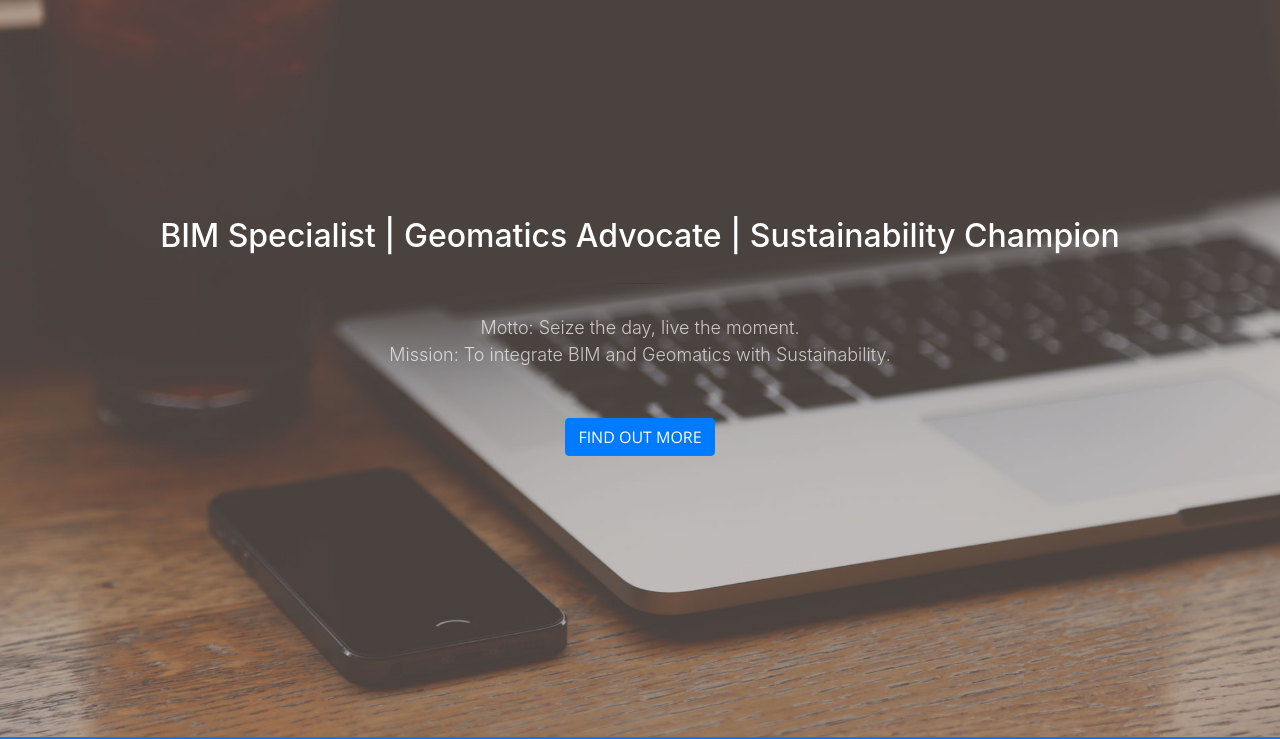
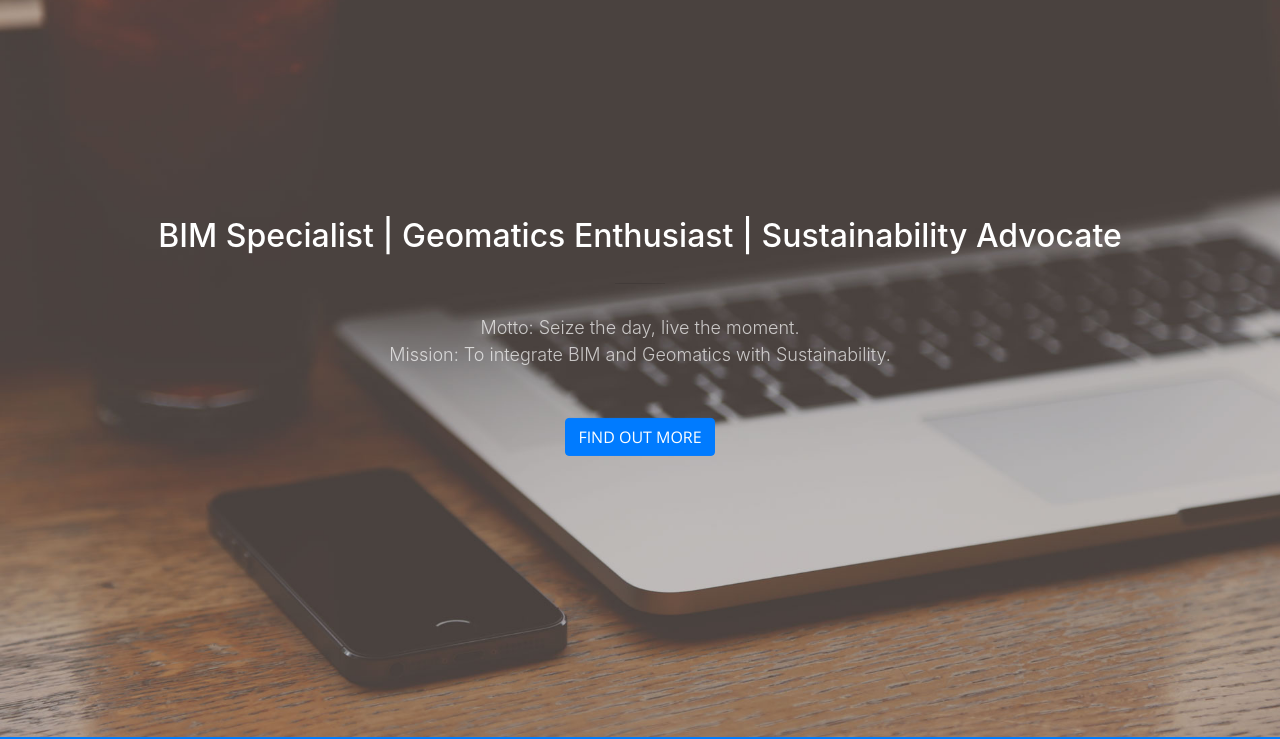
Before and after one commit to cnytiffany/cnytiffany.github.io, a website with bundled scripts: page index.html in a window 1280 px wide. Shown: the part 63-802 px from the top of the page. Built offline with nearby package versions, Linux system fonts and the light colour scheme.

Commit message:
Update index.html

```diff
--- a/index.html
+++ b/index.html
@@ -57,7 +57,7 @@
     <header class="masthead">
       <div class="header-content">
         <div class="header-content-inner">
-          <h2 id="homeHeading">BIM Specialist | Geomatics Advocate | Sustainability Champion</h2>
+          <h2 id="homeHeading">BIM Specialist | Geomatics Enthusiast | Sustainability Advocate</h2>
           <hr>
           <p>Motto: Seize the day, live the moment.<br>Mission: To integrate BIM and Geomatics with Sustainability.</p>
           <a class="btn btn-primary btn-xl js-scroll-trigger" href="#about">Find Out More</a>
```
